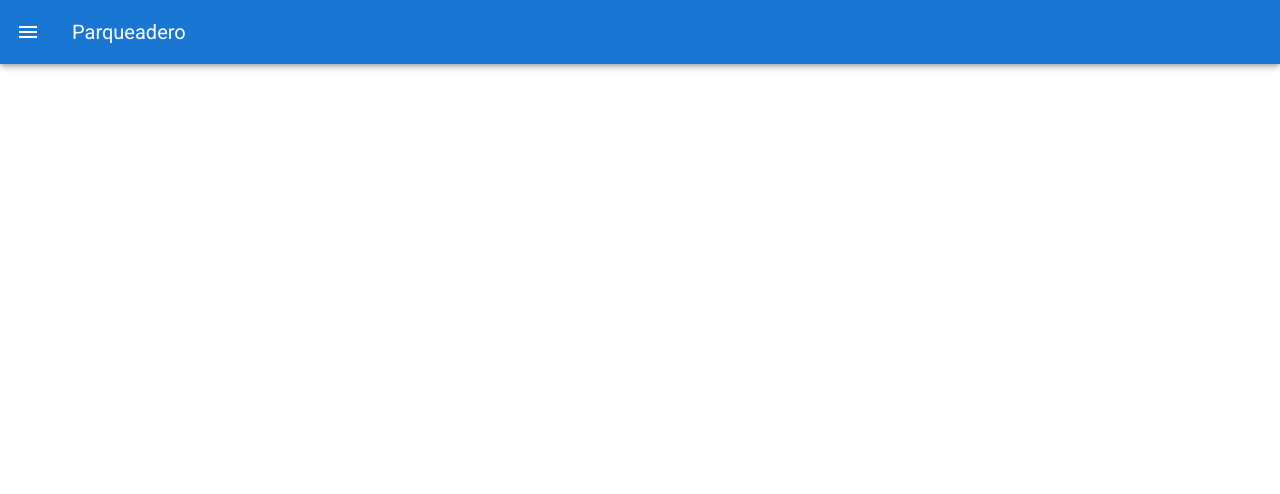
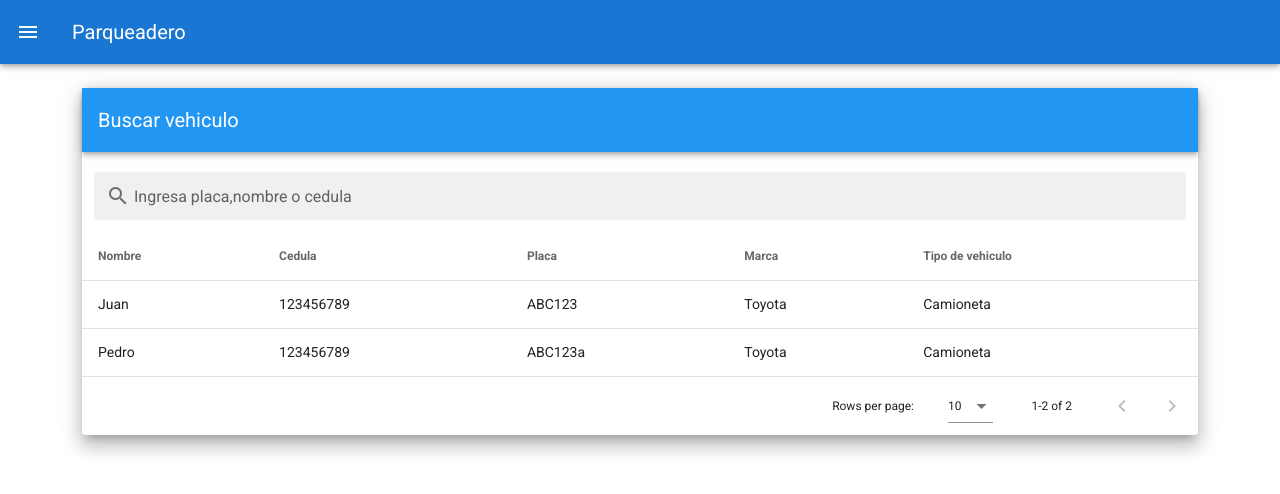
Before and after one commit to oscarfiscal/frontParqueadero, a Vue app: page /Buscar in a window 1280 px wide. Shown: the top 494 px of the page. Built offline with nearby package versions, Linux system fonts and the light colour scheme.

Commit message:
buscar vehiculo

```diff
--- a/src/router/index.js
+++ b/src/router/index.js
@@ -1,6 +1,7 @@
 import Vue from "vue";
 import VueRouter from "vue-router";
 import Home from "../views/Home.vue";
+import Consulta from "@/views/Consulta";
 
 Vue.use(VueRouter);
 
@@ -10,6 +11,12 @@ const routes = [
     name: "Home",
     component: Home,
   },
+  {
+    path: "/Buscar",
+    name: "Buscar",
+    component: Consulta,
+  },
+
 
 ];
 
--- /dev/null
+++ b/src/views/Consulta/index.vue
@@ -0,0 +1,104 @@
+<!-- @format -->
+
+<template>
+  <v-container>
+    <v-row class="text-center">
+      <v-col cols="12">
+        <v-data-table
+          :headers="headers"
+          :items="desserts"
+          :search="search"
+          :sort-by="sortBy.toLowerCase()"
+          class="elevation-12"
+        >
+          <template v-slot:top>
+            <v-toolbar class="mb-2" color="blue" dark>
+              <v-toolbar-title>Buscar vehiculo</v-toolbar-title>
+              <v-spacer></v-spacer>
+            </v-toolbar>
+            <v-col cols="12" sm="12">
+              <v-text-field
+                v-model="search"
+                clearable
+                flat
+                solo-inverted
+                hide-details
+                prepend-inner-icon="mdi-magnify"
+                label="Ingresa placa,nombre o cedula"
+              ></v-text-field>
+            </v-col>
+          </template>
+        </v-data-table>
+      </v-col>
+    </v-row>
+  </v-container>
+</template>
+<script>
+export default {
+  data: () => ({
+    dialog: false,
+    snackbar: false,
+    textSnackbar: "",
+    dialogDelete: false,
+    search: "",
+    filter: {},
+
+    sortBy: "name",
+    headers: [
+      {
+        text: "Nombre",
+        align: "start",
+        sortable: false,
+        value: "nombre",
+      },
+      { text: "Cedula", value: "cedula", sortable: false },
+      { text: "Placa", value: "placa", sortable: false },
+      { text: "Marca", value: "marca", sortable: false },
+      { text: "Tipo de vehiculo", value: "tipo_vehiculo", sortable: false },
+    ],
+    desserts: [],
+    editedIndex: -1,
+
+
+  }),
+
+
+
+  watch: {
+    dialog(val) {
+      val || this.close();
+    },
+    dialogDelete(val) {
+      val || this.closeDelete();
+    },
+  },
+
+  created() {
+    this.initialize();
+  },
+
+  methods: {
+    initialize() {
+      this.desserts = [
+        {
+         nombre: "Juan",
+            cedula: "123456789",
+            placa: "ABC123",
+            marca: "Toyota",
+            tipo_vehiculo: "Camioneta",
+        },
+      {
+          nombre: "Pedro",
+            cedula: "123456789",
+            placa: "ABC123a",
+            marca: "Toyota",
+            tipo_vehiculo: "Camioneta",
+      }
+
+
+      ];
+    },
+
+    },
+};
+</script>
```
